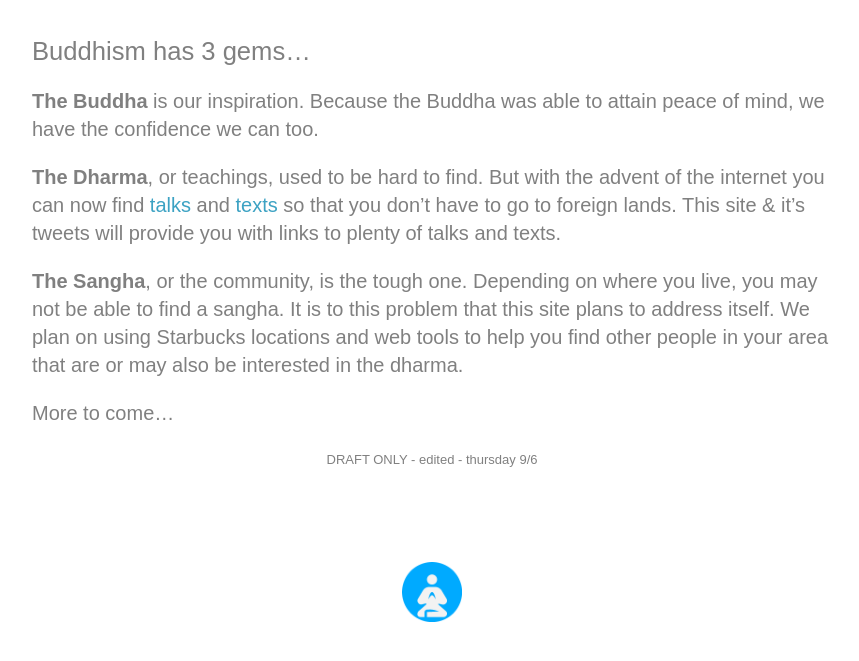
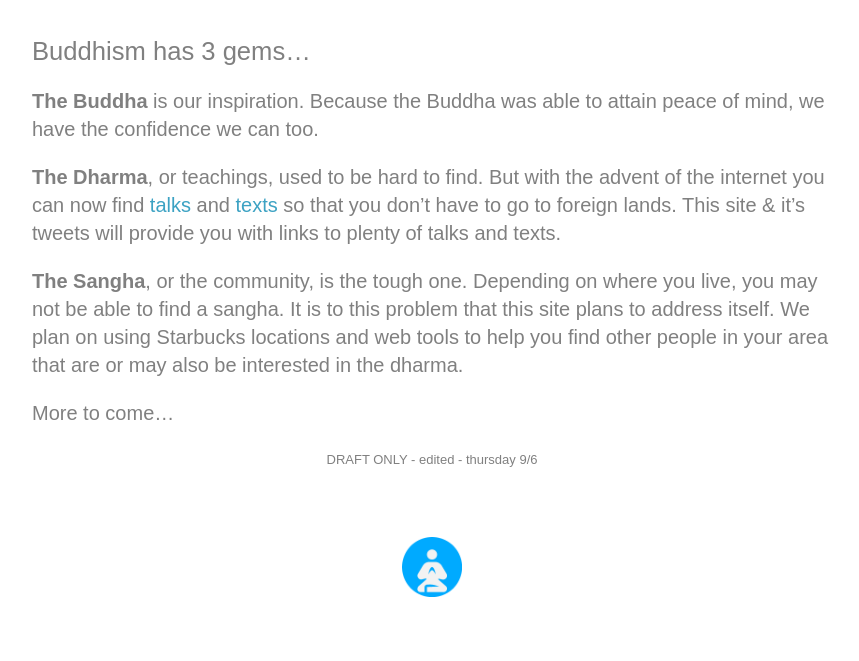
Before and after one commit to StarbucksSangha/StarbucksSangha, a Jekyll site: the page built from info.md, in a window 1280 px wide. Shown: the top 661 px of the page, without its empty margins (208-1067 px from the left). Built offline with Jekyll 4.4.1, drawn with Linux system fonts in a browser that asks for light colours.

Commit message:
Update default.html

```diff
--- a/_layouts/default.html
+++ b/_layouts/default.html
@@ -18,7 +18,7 @@
 </article>
 
 
-<div style="float; margin-bottom:75px;"></div>
+<div style="float; margin-bottom:50px;"></div>
 <center>
 <a href="/" target="_self"><img src="/img/guru-round.gif" width="60"></a>
 </center>
```
